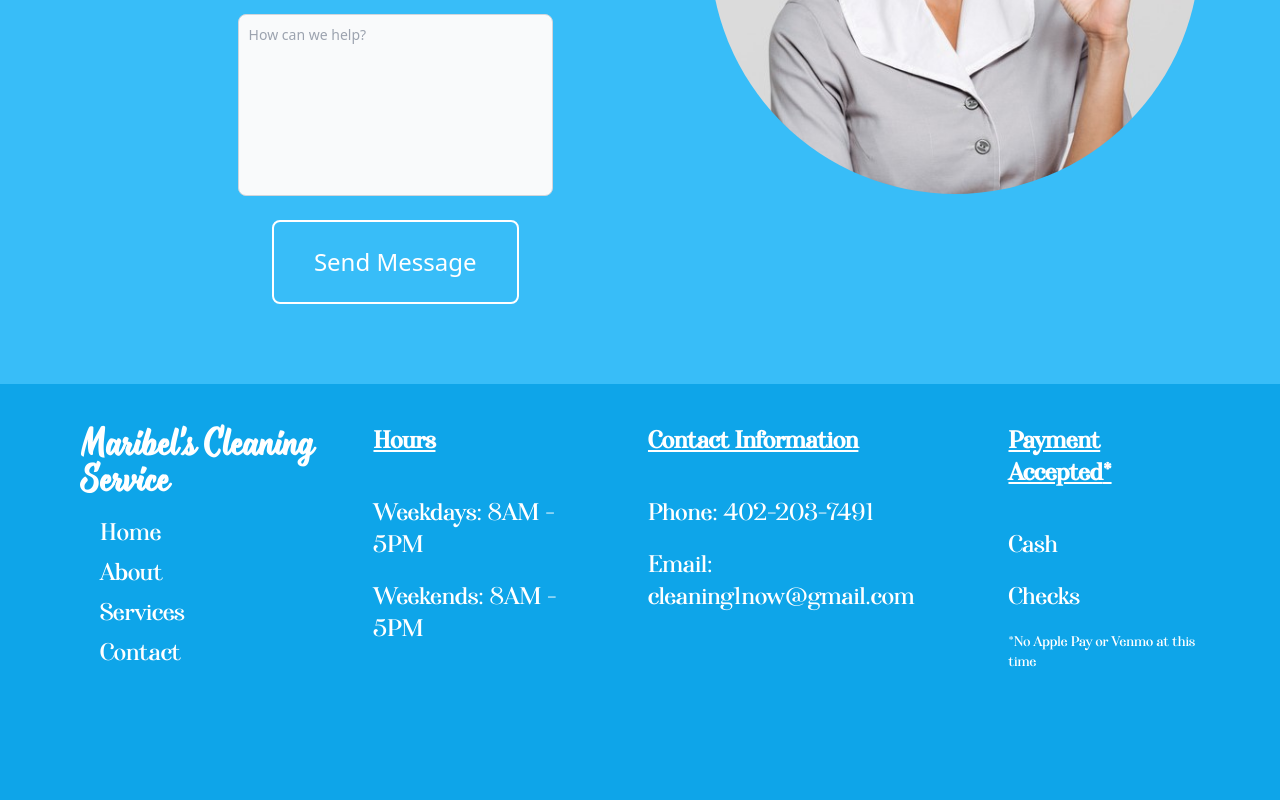
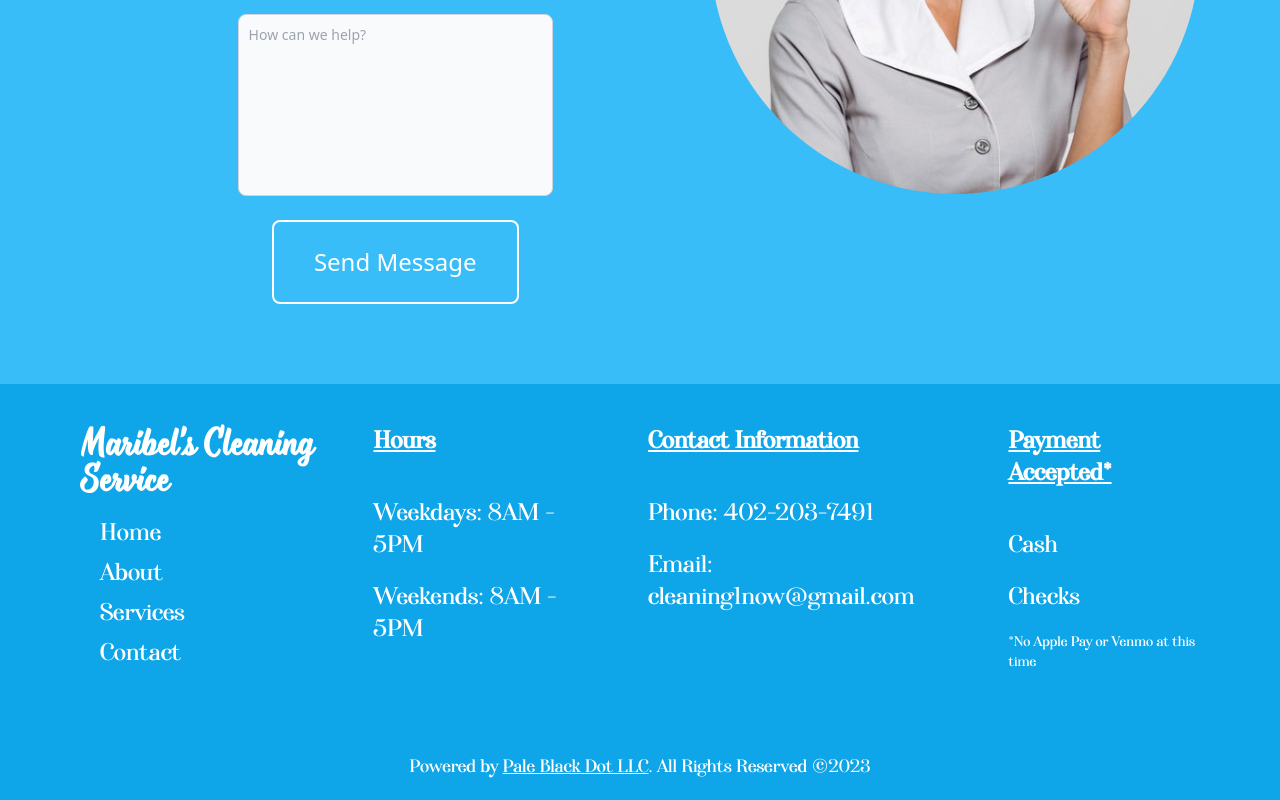
Before and after one commit to Tactenator/maribel, a React (Create React App) app: page /services in a window 1280 px wide. Shown: the part 2247-3047 px from the top of the page. Built offline with nearby package versions, Linux system fonts and the light colour scheme; no server answers.

Commit message:
adjusted services and added footer link

```diff
--- a/src/components/footer.js
+++ b/src/components/footer.js
@@ -5,7 +5,7 @@ import { Context } from '../Context';
 const Footer = () => {
     const { language, setLanguage } = useContext(Context)
     return (
-        <footer className="flex flex-col md:flex-row justify-evenly bg-sky-500 pt-10 pb-32 px-20 text-white font-Afterglow text-2xl">
+        <footer className="relative flex flex-col md:flex-row justify-evenly bg-sky-500 pt-10 pb-32 px-20 text-white font-Afterglow text-2xl">
             <div>
                 <h1 className='mb-5 font-bold font-Monarda text-3xl'>Maribel's Cleaning Service</h1>
                 <ul className="flex flex-col gap-2 ml-5">
@@ -49,6 +49,8 @@ const Footer = () => {
                     </ul>
                 </div>
             </div>
+            <div className='absolute bottom-0 mb-5 text-white text-lg text-center left-0 right-0'>Powered by <a className="underline" href="https://www.paleblackdotllc.com">Pale Black Dot LLC</a>. All Rights Reserved &copy;2023
+            </div>
         </footer>
      );
 }
--- a/src/pages/services.js
+++ b/src/pages/services.js
@@ -87,7 +87,7 @@ const Services = () => {
                 <div id="service" data-value="3" onClick={((e) => handleModal(e))} className="w-4/5 h-auto mb-20 bg-stone-100 hover:cursor-pointer">
                     <img className="pointer-events-none" src={After} alt="Test for design purposes"></img>
                     <div className='px-5 pb-5 pointer-events-none'>
-                        <h1 className='text-center text-2xl font-bold my-5 pointer-events-none'>{ language === "English" ? "After Hours Cleaning" : "Limpieza fuera de horas" }</h1>
+                        <h1 className='text-center text-2xl font-bold my-5 pointer-events-none'>{ language === "English" ? "After Hours Cleaning" : "Limpieza depues de Negocio" }</h1>
                         <div className='mx-auto bg-sky-500 mb-5 h-[3px] w-[50px] pointer-events-none'></div>
                         <p>{ language === "English" ? "Closing up shop? We'll take care of all your end of the day cleaning needs." : "¿Cerrar tienda? Nos ocuparemos de todas sus necesidades de limpieza al final del día." }</p>
                     </div>
```
